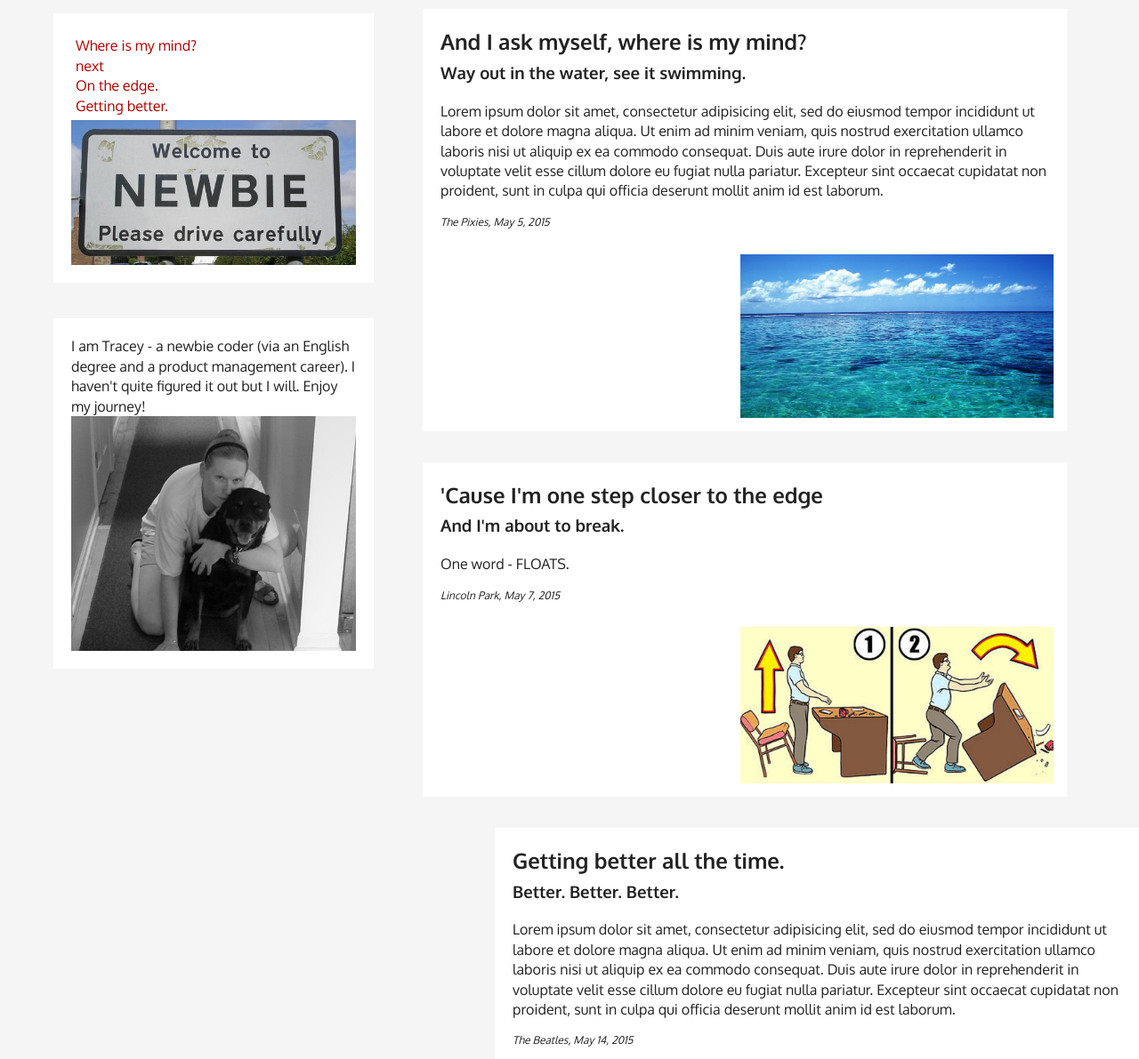
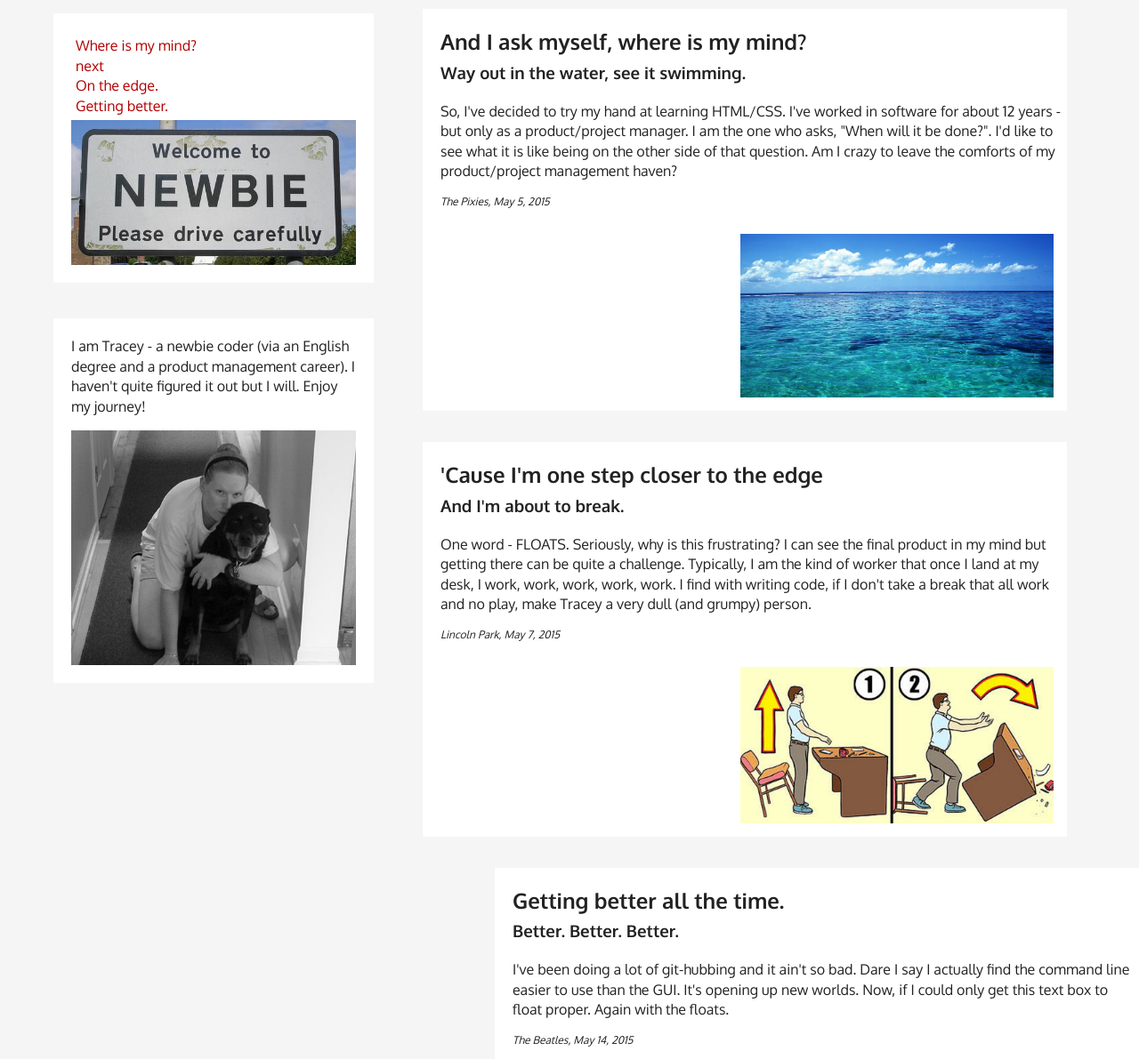
Before and after one commit to tc2coder/journal, a plain HTML site: page index.html in a window 1280 px wide. Shown: the part 86-1277 px from the top of the page at 89% size. Drawn offline with nearby package versions, Linux system fonts and the light colour scheme.

Commit message:
added english to text entries

```diff
--- a/index.html
+++ b/index.html
@@ -58,24 +58,19 @@
             </div>
 
             <div class="box leftAbout">
-                <p>I am Tracey - a newbie coder (via an English degree and a product management career). I haven't quite figured it out but I will. Enjoy my journey!
+                <p>I am Tracey - a newbie coder (via an English degree and a product management career). I haven't quite figured it out but I will. Enjoy my journey!</p>
 
                 <img src="img/tc.jpg" alt="newbie" style="height=50%; width=50%;" class="imgNav">
 
             </div>
 
-<!-- <journal entried>  -->
+<!-- <journal entries>  -->
 
             <section id="entryBox">
                 <article class= "entry_1">
                     <h2>And I ask myself, where is my mind?</h2>
                     <h3>Way out in the water, see it swimming.</h3>
-                    <p>Lorem ipsum dolor sit amet, consectetur adipisicing elit, sed do eiusmod
-                    tempor incididunt ut labore et dolore magna aliqua. Ut enim ad minim veniam,
-                    quis nostrud exercitation ullamco laboris nisi ut aliquip ex ea commodo
-                    consequat. Duis aute irure dolor in reprehenderit in voluptate velit esse
-                    cillum dolore eu fugiat nulla pariatur. Excepteur sint occaecat cupidatat non
-                    proident, sunt in culpa qui officia deserunt mollit anim id est laborum.</p>
+                    <p>So, I've decided to try my hand at learning HTML/CSS. I've worked in software for about 12 years - but only as a product/project manager. I am the one who asks, "When will it be done?". I'd like to see what it is like being on the other side of that question. Am I crazy to leave the comforts of my product/project management haven?</p>
 
                 <article class= "Footer">
                     <p>The Pixies, May 5, 2015</p>
@@ -90,7 +85,7 @@
                 <article class= "entry_3">
                     <h2>'Cause I'm one step closer to the edge</h2>
                     <h3>And I'm about to break.</h3>
-                    <p>One word - FLOATS.</p>
+                    <p>One word - FLOATS. Seriously, why is this frustrating? I can see the final product in my mind but getting there can be quite a challenge. Typically, I am the kind of worker that once I land at my desk, I work, work, work, work, work. I find with writing code, if I don't take a break that all work and no play, make Tracey a very dull (and grumpy) person.</p>
 
                 <article class= Footer>
                     <p>Lincoln Park, May 7, 2015</p>
@@ -104,12 +99,7 @@
                 <article class= "entry_4">
                     <h2>Getting better all the time.</h2>
                     <h3>Better. Better. Better.</h3>
-                    <p>Lorem ipsum dolor sit amet, consectetur adipisicing elit, sed do eiusmod
-                    tempor incididunt ut labore et dolore magna aliqua. Ut enim ad minim veniam,
-                    quis nostrud exercitation ullamco laboris nisi ut aliquip ex ea commodo
-                    consequat. Duis aute irure dolor in reprehenderit in voluptate velit esse
-                    cillum dolore eu fugiat nulla pariatur. Excepteur sint occaecat cupidatat non
-                    proident, sunt in culpa qui officia deserunt mollit anim id est laborum.</p>
+                    <p>I've been doing a lot of git-hubbing and it ain't so bad. Dare I say I actually find the command line easier to use than the GUI. It's opening up new worlds. Now, if I could only get this text box to float proper. Again with the floats.</p>
 
                 <article class= Footer>
                     <p>The Beatles, May 14, 2015</p>
```
